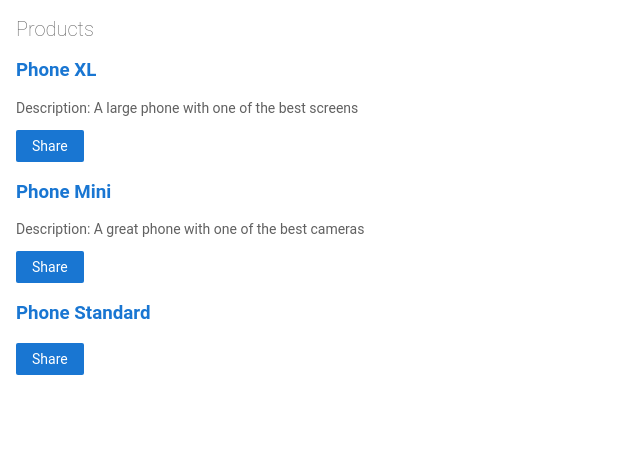
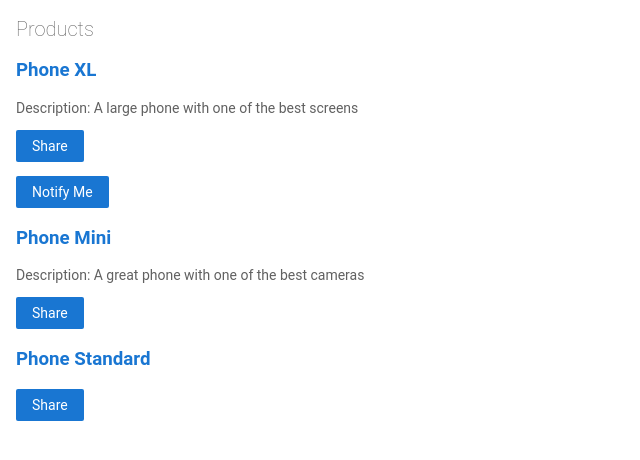
Before and after one commit to shalini-raghu/angular-practice, an Angular app: page / in a window 1280 px wide. Shown: the top 460 px of the page, without its empty margins (0-640 px from the left). Built offline with nearby package versions, Linux system fonts and the light colour scheme.

Commit message:
2 files modified, 3 added

```diff
--- a/src/app/app.module.ts
+++ b/src/app/app.module.ts
@@ -6,6 +6,7 @@
 import { AppComponent } from './app.component';
 import { TopBarComponent } from './top-bar/top-bar.component';
 import { ProductListComponent } from './product-list/product-list.component';
+import { ProductAlertComponent } from './product-alert/product-alert.component';
 
 @NgModule({
   imports: [
@@ -18,7 +19,8 @@
   declarations: [
     AppComponent,
     TopBarComponent,
-    ProductListComponent
+    ProductListComponent,
+    ProductAlertComponent
   ],
   bootstrap: [ AppComponent ]
 })
--- /dev/null
+++ b/src/app/product-alert/product-alert.component.html
@@ -0,0 +1,3 @@
+<p *ngIf="product.price > 700">
+<button>Notify Me</button>
+</p>
--- /dev/null
+++ b/src/app/product-alert/product-alert.component.ts
@@ -0,0 +1,15 @@
+import { Component, OnInit } from '@angular/core';
+import {Input} from '@angular/core';
+@Component({
+  selector: 'app-product-alert',
+  templateUrl: './product-alert.component.html',
+  styleUrls: ['./product-alert.component.css']
+})
+export class ProductAlertComponent implements OnInit {
+  @Input() product;
+  constructor() { }
+
+  ngOnInit() {
+  }
+
+}
--- a/src/app/product-list/product-list.component.html
+++ b/src/app/product-list/product-list.component.html
@@ -11,6 +11,7 @@
   <button (click)="share()">
     Share
   </button>
+  <app-product-alert [product]="product"></app-product-alert>
 </div>
 
 <!--
```
Also changed, not shown: src/app/product-alert/product-alert.component.css (added).
